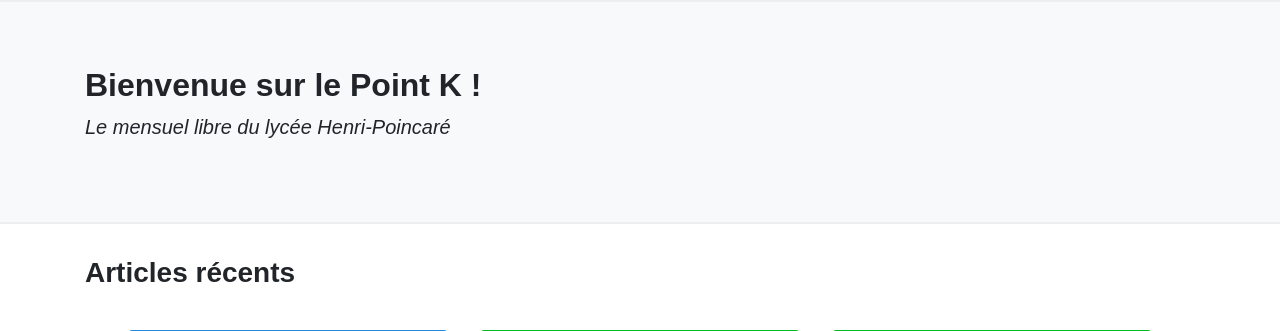
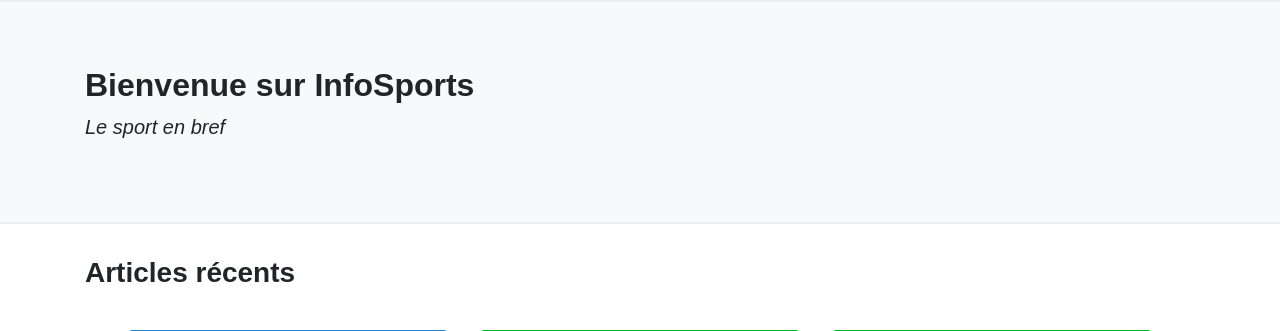
Before and after one commit to Florian-COLLIN/projetsnt, a PHP site: page / in a window 1280 px wide. Shown: the part 83-414 px from the top of the page. Run offline with PHP 8.4, Linux system fonts and the light colour scheme; data comes from the database, SQL or seed files in the repository.

Commit message:
Update index.php

```diff
--- a/index.php
+++ b/index.php
@@ -7,7 +7,7 @@ $_SESSION["currentPage"] = "index.php";
 <html>
 	<head>
 		<meta charset="utf-8" />
-		<title>Le Point K · Accueil</title>
+		<title>InfoSports · Accueil</title>
 		<link rel="stylesheet" href="bootstrap/css/bootstrap.min.css" />
 		<link rel="stylesheet" href="fontawesome/css/all.css" />
 		<link rel="stylesheet" href="includes/styles.css" />
@@ -18,8 +18,8 @@ $_SESSION["currentPage"] = "index.php";
 		<?php include("includes/header.php"); ?>
 		<div class="jumbotron jumbotron-fluid bg-light">
 			<div class="container">
-				<h2 class="font-weight-bold">Bienvenue sur le Point K !</h2>
-				<p class="lead font-italic">Le mensuel libre du lycée Henri-Poincaré</p>
+				<h2 class="font-weight-bold">Bienvenue sur InfoSports</h2>
+				<p class="lead font-italic">Le sport en bref</p>
 			</div>
 		</div>
 		<div class="container">
```
